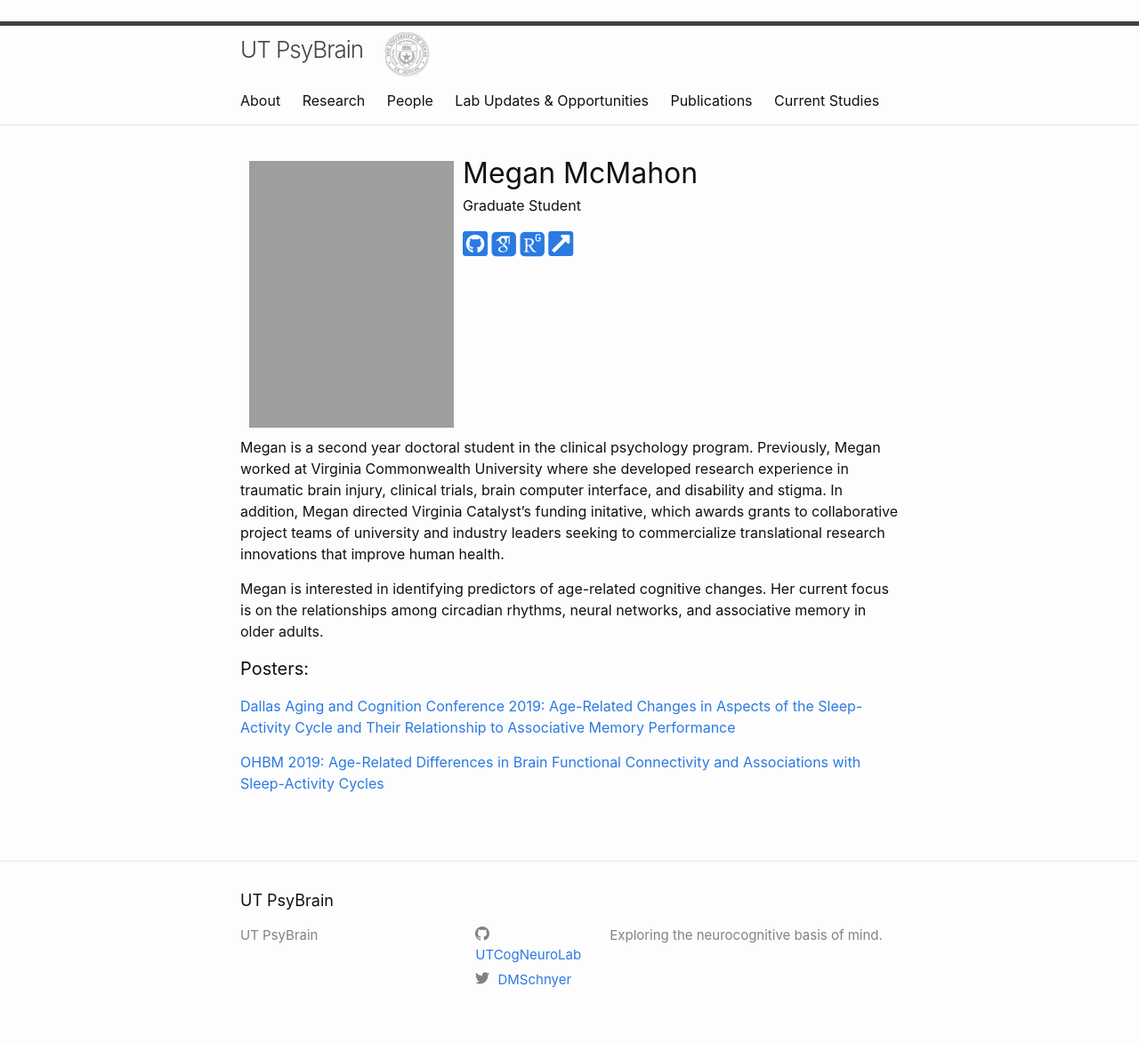
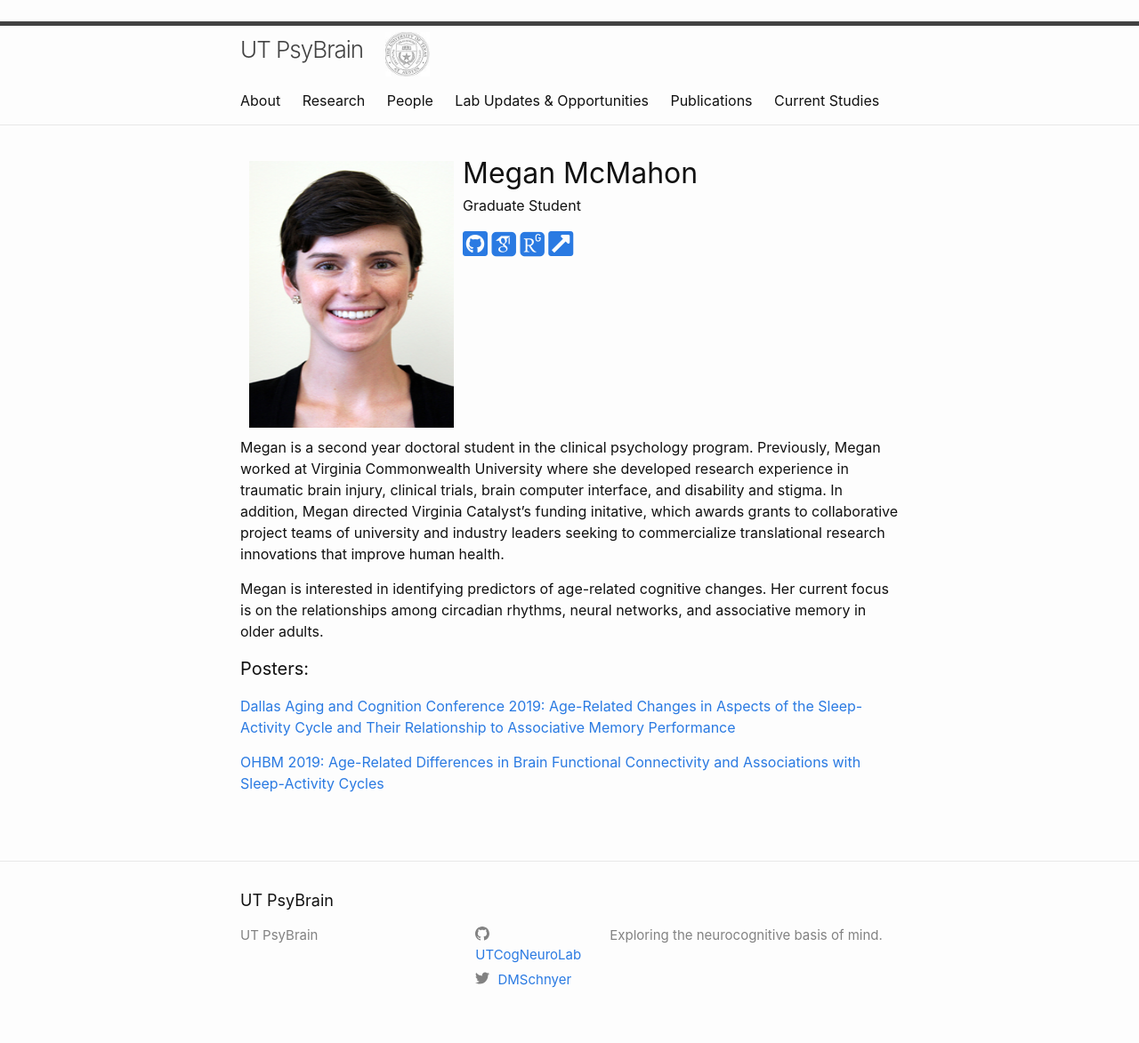
Before and after one commit to UTCogNeuroLab/UTCogNeuroLab.github.io, a Jekyll site: the page built from team/megan-mcmahon.md, in a window 1280 px wide. Shown: the whole page at 89% size. Built offline with Jekyll 4.4.1, drawn with Linux system fonts in a browser that asks for light colours; nearby versions of some CDN libraries; some web fonts are replaced.

Commit message:
Update megan-mcmahon.md

```diff
--- a/team/megan-mcmahon.md
+++ b/team/megan-mcmahon.md
@@ -2,7 +2,7 @@
 layout: team-member
 person: "Megan McMahon"
 position: "Graduate Student"
-image: "/assets/McMahon, Megan.png"
+image: "/assets/megan-mcmahon.png"
 github: mcmahonmc
 googlescholar: gQt3NCoAAAAJ
 researchgate: Megan_Mcmahon4
```
